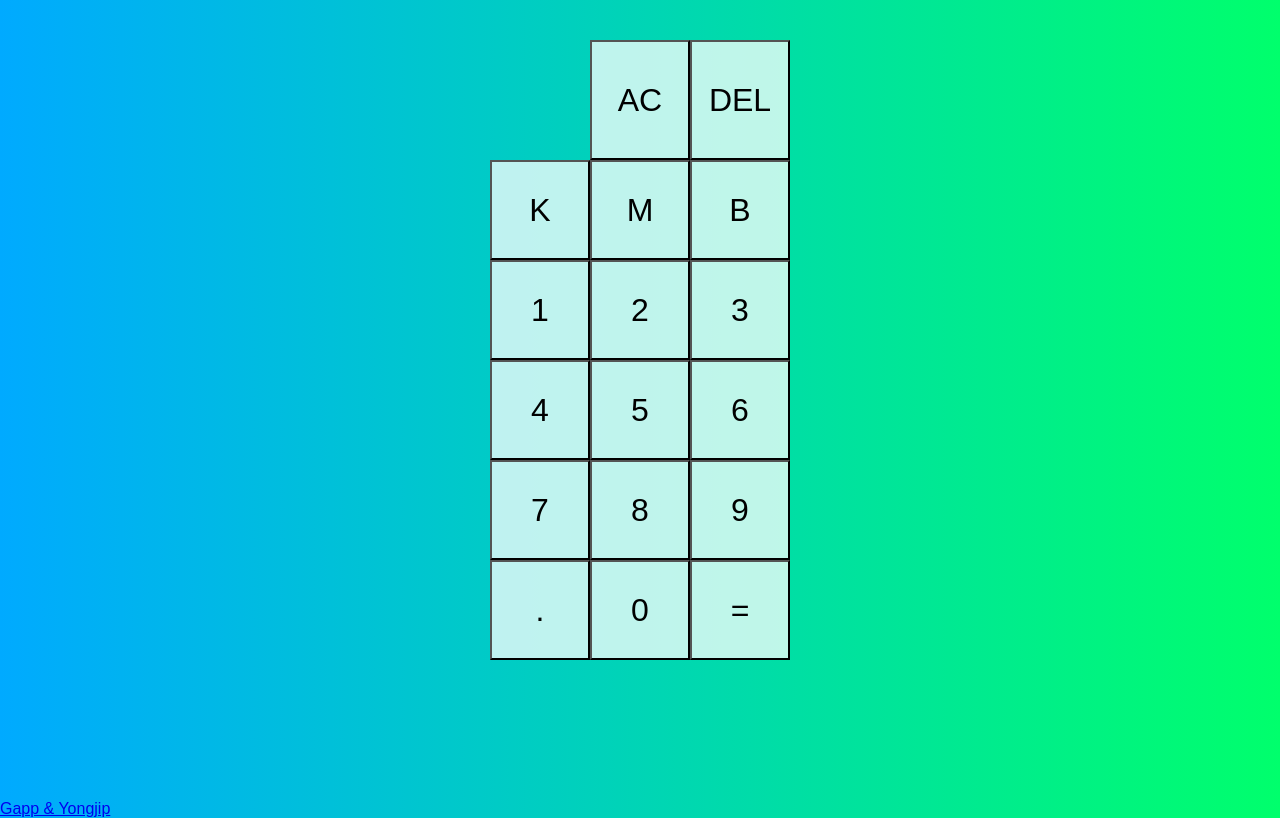
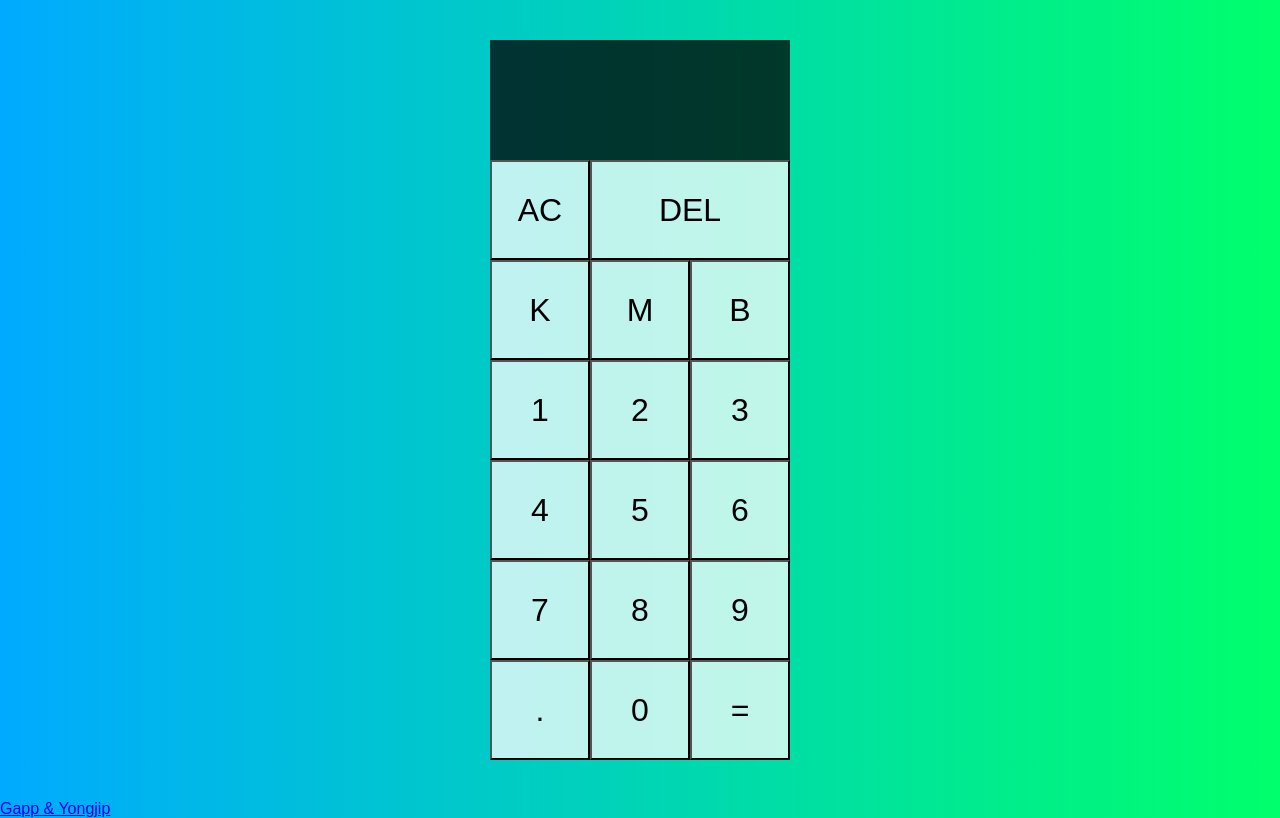
Before and after one commit to yongjip/psychic-waffle, a plain HTML site: page index.html in a window 1280 px wide. Drawn offline with Linux system fonts and the light colour scheme.

Commit message:
updated CSS

```diff
--- a/css/styles.css
+++ b/css/styles.css
@@ -32,3 +32,31 @@ body {
 .calculator-grid > button:hover {
     background-color: rgba(255, 255, 255, .9);
 }
+
+
+.span-two {
+    grid-column: span 2
+}
+
+.output {
+    grid-column: 1 / -1;
+    background-color: rgba(0,0,0,0.75);
+    display: flex;
+    align-items: flex-end;
+    justify-content: space-between;
+    flex-direction: column;
+    padding: 10px;
+    word-wrap: break-word;
+    word-break:break-all;
+}
+
+.output .question {
+    color: rgba(255,255,255,0.75);
+    font-size: 1.5rem;
+}
+
+
+.output .answer {
+    color: rgba(255,255,255,0.75);
+    font-size: 2rem;
+}
```
